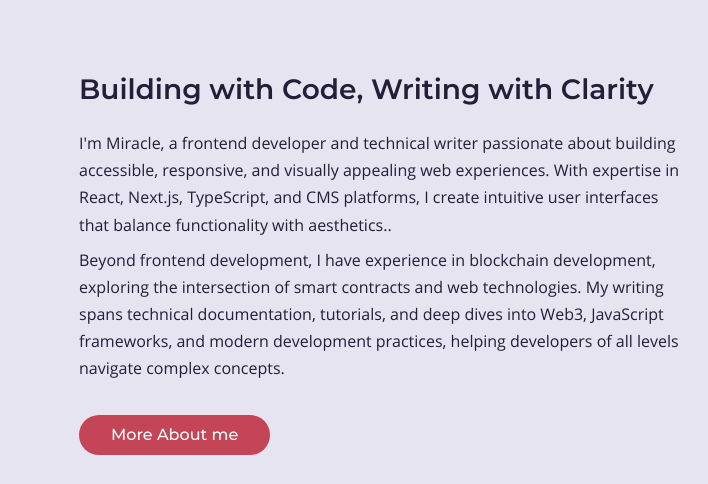
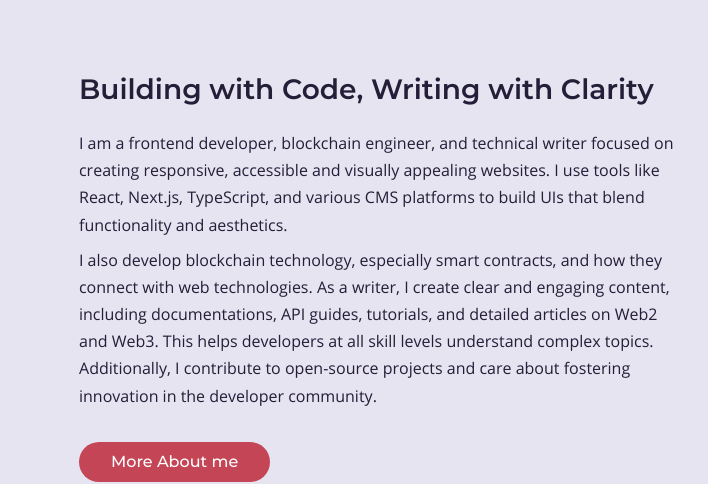
Before and after one commit to am-miracle/Portfolio-V2, a plain HTML site: page index.html in a window 1280 px wide. Shown: the part 900-1384 px from the top of the page, 0-708 px from the left. Drawn offline with Linux system fonts and the light colour scheme; files whose address does not match are found by name.

Commit message:
update about

```diff
--- a/index.html
+++ b/index.html
@@ -232,10 +232,10 @@
                         <div class="about-container-text">
                             <h2 class="animate-section">Building with Code, Writing with Clarity</h2>
                             <p>
-                                <span>I'm Miracle, a frontend developer and technical writer passionate about building accessible, responsive, and visually appealing web experiences. With expertise in React, Next.js, TypeScript, and CMS platforms, I create intuitive user interfaces that balance functionality with aesthetics.</a>.
+                                <span>I am a frontend developer, blockchain engineer, and technical writer focused on creating responsive, accessible and visually appealing websites. I use tools like React, Next.js, TypeScript, and various CMS platforms to build UIs that blend functionality and aesthetics.</a>
                                     <!-- I develop rich interactive <a href="/project.html">web apps and websites</a> with an emphasis on responsive design, accessibility, sleek, and visually appealing. -->
                                 </span>
-                                <span>Beyond frontend development, I have experience in blockchain development, exploring the intersection of smart contracts and web technologies. My writing spans technical documentation, tutorials, and deep dives into Web3, JavaScript frameworks, and modern development practices, helping developers of all levels navigate complex concepts.</span>
+                                <span>I also develop blockchain technology, especially smart contracts, and how they connect with web technologies. As a writer, I create clear and engaging content, including documentations, API guides, tutorials, and detailed articles on Web2 and Web3. This helps developers at all skill levels understand complex topics. Additionally, I contribute to open-source projects and care about fostering innovation in the developer community.</span>
                             </p>
                             <div class="about-button animate-section">
                                 <a href="about.html" class="btn btn-default">More About me</a>
```
